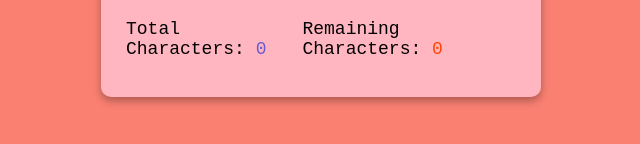
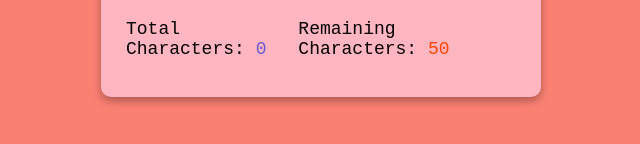
Before and after one commit to therootsixtyfour/characterCounter, a plain HTML site: page index.html in a window 1280 px wide. Shown: the part 440-584 px from the top of the page, 319-959 px from the left. Drawn offline with Linux system fonts and the light colour scheme.

Commit message:
count characters with JS again

```diff
--- a/app.js
+++ b/app.js
@@ -1,5 +1,14 @@
 const textareaEl = document.getElementById("textarea");
+const totalCounterEl = document.getElementById("total-counter");
+const remainingCounterEl = document.getElementById("remaining-counter");
 
 textareaEl.addEventListener("keyup", () => {
-    console.log("key pressed");
+    updateCounter()
 })
+
+updateCounter();
+
+function updateCounter() {
+    totalCounterEl.innerText = textareaEl.value.length;
+    remainingCounterEl.innerText = textareaEl.getAttribute("maxLength") - totalCounterEl.innerText ;
+}
--- a/index.html
+++ b/index.html
@@ -12,8 +12,8 @@
         <h2>Real-time Character Counter</h2>
         <textarea id="textarea" class="textarea" placeholder="Please write your text here..." maxlength="50"></textarea>
         <div class="counter-container">
-            <p>Total Characters: <span class="total-counter" id="total-counter">0</span></p>
-            <p>Remaining Characters: <span class="remaining-counter" id="remaining-counter">0</span></p>
+            <p>Total Characters: <span class="total-counter" id="total-counter"></span></p>
+            <p>Remaining Characters: <span class="remaining-counter" id="remaining-counter"></span></p>
         </div>
     </div>
     <script src="app.js"></script>
```
